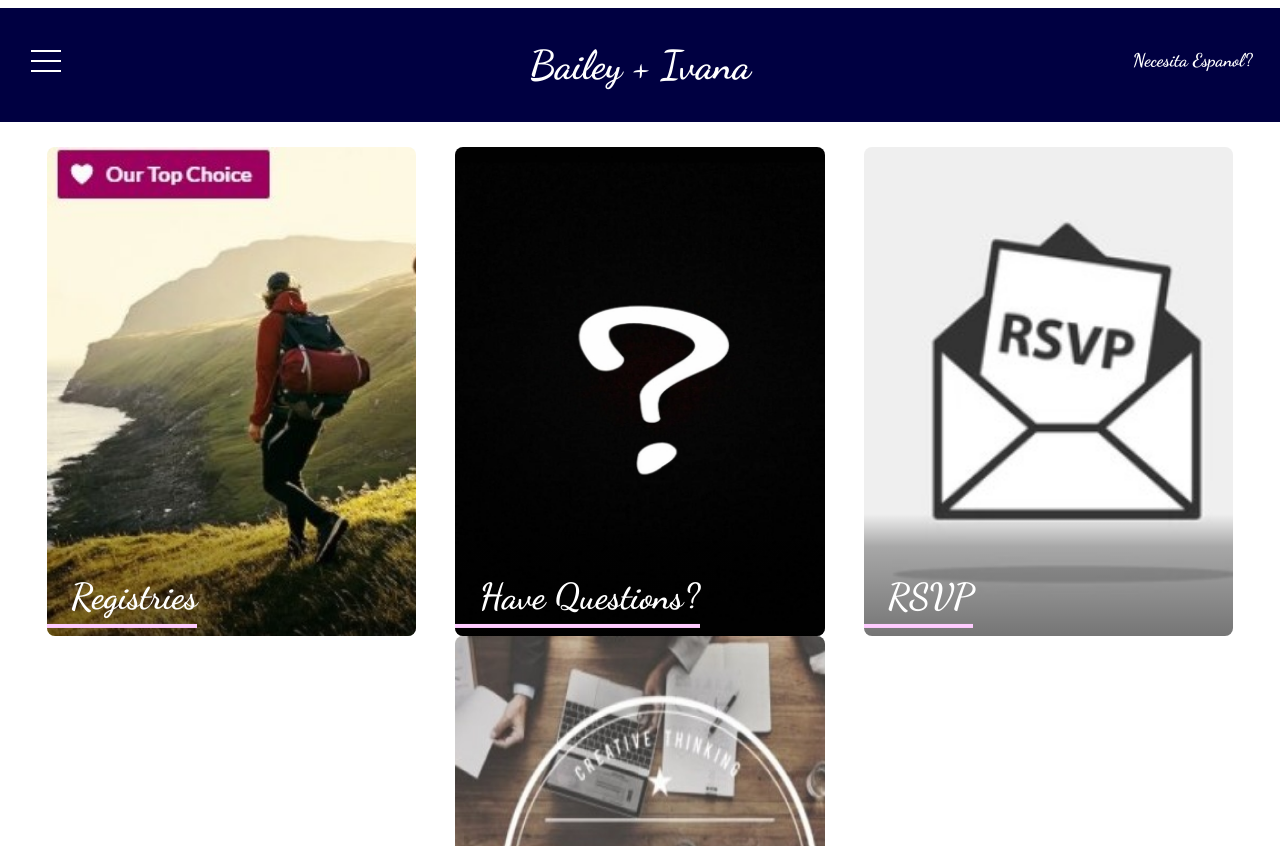
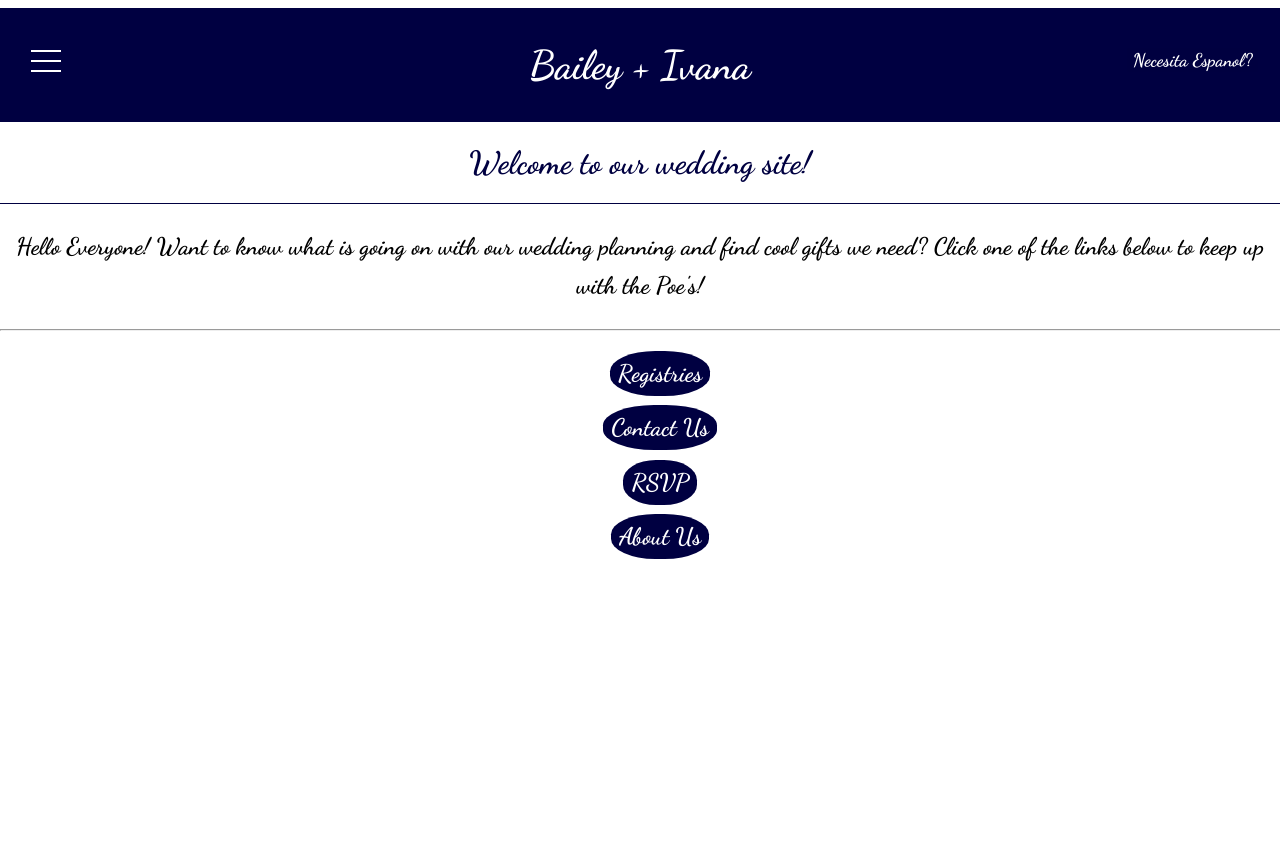
Before and after one commit to bpoe1222/Wedding-Site-2.0, a plain HTML site: page index.html in a window 1280 px wide. Shown: the top 846 px of the page. After the commit the page ends 800 px from the top, so only its background shows below. Drawn offline with Linux system fonts and the light colour scheme.

Commit message:
finished landing page

```diff
--- a/assets/css/styles.css
+++ b/assets/css/styles.css
@@ -205,16 +205,24 @@ nav .brand-logo.center {
   text-align: center;
 }
 
+.mobile-nav {
+  display: flex;
+  justify-content: center;
+  border-bottom: rgb(0, 0, 65) solid 0.01px;
+  width: 100vw;
+  margin-left: -8px;
+  color: rgb(0, 0, 65);
+}
 
-/* Optimization for small mac screens */
+.mobile-content {
+  text-align: center;
+  line-height: 1.6;
+  font-size: 1.5rem;
+}
 
 @media only screen and (max-width: 1495px) {
 .card-nav {
-    display: flex;
-    flex-wrap: wrap;
-    min-height: 100vh;
-    place-items: center;
-    line-height: 1.6;
+    display: none !important;
 }
 nav {
   display: flex;
@@ -227,6 +235,13 @@ nav {
 }
 }
 
+@media only screen and (min-width: 1494px) {
+  .show {
+    display: inline-block;
+    color: #000;
+  }
+}
+
 @media only screen and (max-width: 1850px) {
 .show-on-mac {
   display: inline-block !important;
@@ -234,7 +249,7 @@ nav {
 }
 }
 
-@media only screen and (max-width: 1120px) {
+@media only screen and (min-width: 1494px) {
 .hide-for-nav {
   display: none !important;
 }
@@ -499,6 +514,7 @@ nav {
   width: 100vw;
   margin-left: -0.5rem;
   top: 0px;
+  color: #fff;
 }
 
 .espanol > button{
@@ -510,7 +526,7 @@ nav {
   text-decoration: none;
   font-size: 1.15rem;
   color: #fff;
-  background-color: rgb(0, 0, 65);
+  background-color: rgba(0, 0, 65, 0.1);
   transition: transform 750ms ease;
 }
 
@@ -750,3 +766,24 @@ nav {
     scroll-behavior: auto !important;
   }
 }
+
+.nav-opt > ul{
+  list-style: none;
+}
+
+.nav-opt ul li {
+  margin: 1rem;
+}
+
+.nav-opt ul li a {
+  text-decoration: none;
+  color: #fff;
+  background-color: rgb(0, 0, 65);
+  padding: 0.5rem;
+  border-radius: 45%;
+}
+
+hr {
+  width: 100vw;
+  margin-left: -8px;
+}
--- a/index.html
+++ b/index.html
@@ -85,5 +85,28 @@
         </main>
     </header>
 </body>
+<div class="hide-for-nav mobile-nav">
+    <h1>Welcome to our wedding site!</h1>
+</div>
+<div class="hide-for-nav mobile-content">
+    <p>Hello Everyone! Want to know what is going on with our wedding planning and find cool gifts we need? Click one of the links below to keep up with the Poe's!</p>
+    <hr>
+    <div class="nav-opt">
+        <ul>
+            <li>
+                <a href="./registries/registries.html">Registries</a>
+            </li>
+            <li>
+                <a href="./contact-us/contact-us.html">Contact Us</a>
+            </li>
+            <li>
+                <a href="./RSVP/RSVP.html">RSVP</a>
+            </li>
+            <li>
+                <a href="./about-us/about-us.html">About Us</a>
+            </li>
+        </ul>
+    </div>
+</div>
 
 </html>
```
